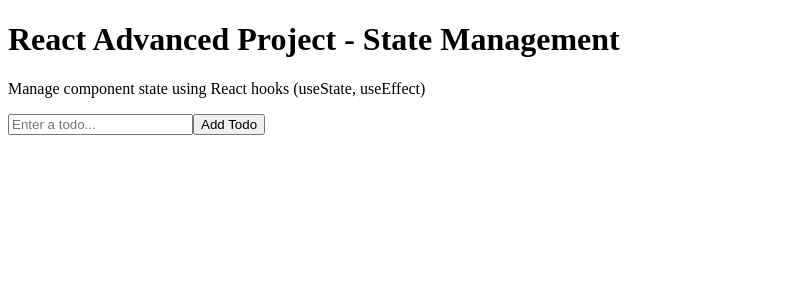
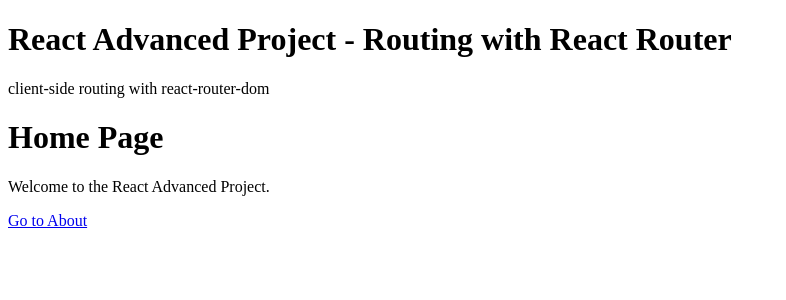
Before and after one commit to CodeByChaim/react-zero-to-hero, a React (Create React App) app: page / in a window 1280 px wide. Shown: the top 300 px of the page, without its empty margins (0-786 px from the left). Built offline with nearby package versions, Linux system fonts and the light colour scheme.

Commit message:
Step 4: Implemented basic React Router

```diff
--- a/src/App.tsx
+++ b/src/App.tsx
@@ -1,13 +1,15 @@
 import React from 'react';
+import AppRouter from './routes/Router';
 import Header from './components/Header';
 import TodoList from './components/TodoList';
 
 const App: React.FC = () => {
   return (
     <div>
-      <Header title={'React Advanced Project - State Management'} />
-      <p>{'Manage component state using React hooks (useState, useEffect)'}</p>
-      <TodoList />
+      <Header title={'React Advanced Project - Routing with React Router'} />
+      <p>{'client-side routing with react-router-dom'}</p>
+      <AppRouter />
+      {/*<TodoList />*/}
     </div>
   );
 };
--- /dev/null
+++ b/src/pages/About.tsx
@@ -0,0 +1,16 @@
+import React from 'react';
+import { Link } from 'react-router-dom';
+
+const About: React.FC = () => {
+  return (
+    <div>
+      <h1>About</h1>
+      <p>This is a simple multi-page React app using React Router.</p>
+      <nav>
+        <Link to={'/'}>Back to Home</Link>
+      </nav>
+    </div>
+  );
+};
+
+export default About;
--- /dev/null
+++ b/src/pages/Home.tsx
@@ -0,0 +1,16 @@
+import React from 'react';
+import { Link } from 'react-router-dom';
+
+const Home: React.FC = () => {
+  return (
+    <div>
+      <h1>Home Page</h1>
+      <p>Welcome to the React Advanced Project.</p>
+      <nav>
+        <Link to={'/about'}>Go to About</Link>
+      </nav>
+    </div>
+  );
+};
+
+export default Home;
--- /dev/null
+++ b/src/pages/NotFound.tsx
@@ -0,0 +1,16 @@
+import React from 'react';
+import { Link } from 'react-router-dom';
+
+const NotFound: React.FC = () => {
+  return (
+    <div>
+      <h1>404 - Page Not Found</h1>
+      <p>The page you are looking for does not exist.</p>
+      <nav>
+        <Link to={'/'}>Return to Home</Link>
+      </nav>
+    </div>
+  );
+};
+
+export default NotFound;
--- /dev/null
+++ b/src/routes/Router.tsx
@@ -0,0 +1,19 @@
+import React from 'react';
+import { BrowserRouter as Router, Routes, Route } from 'react-router-dom';
+import HomePage from '../pages/Home';
+import AboutPage from '../pages/About';
+import NotFoundPage from '../pages/NotFound';
+
+const AppRouter: React.FC = () => {
+  return (
+    <Router>
+      <Routes>
+        <Route path={'/'} element={<HomePage />} />
+        <Route path={'/about'} element={<AboutPage />} />
+        <Route path={'*'} element={<NotFoundPage />} />
+      </Routes>
+    </Router>
+  );
+};
+
+export default AppRouter;
```
